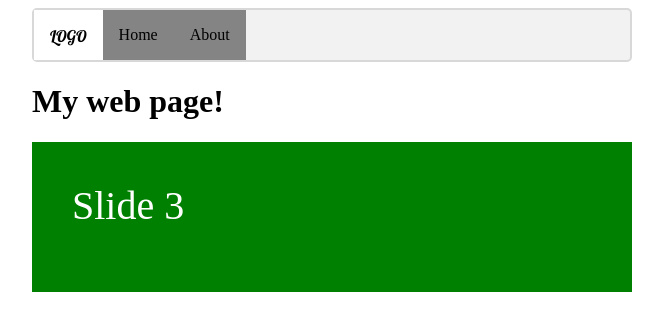
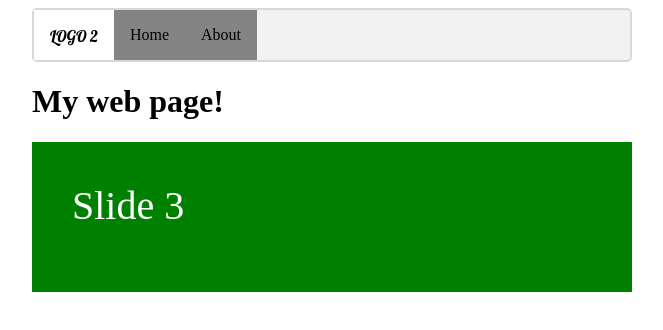
Before and after one commit to v-nakon/test1, a plain HTML site: page index.html in a window 1280 px wide. Shown: the whole page, without its empty margins (308-971 px from the left). Drawn offline with Linux system fonts and the light colour scheme.

Commit message:
changed logo

```diff
--- a/index.html
+++ b/index.html
@@ -9,7 +9,7 @@
   <div class="container">
     <header>
       <div class="head">
-        <div class="logo">LOGO</div>
+        <div class="logo">LOGO 2</div>
           <nav class="four">
             <ul>
               <li><a href="#">Home</a></li>
```
